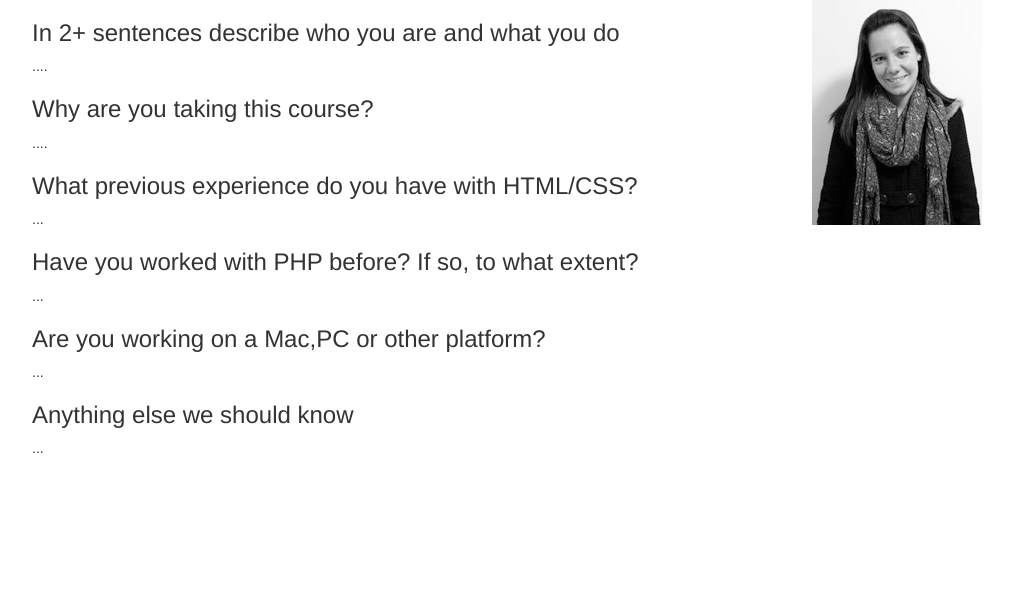
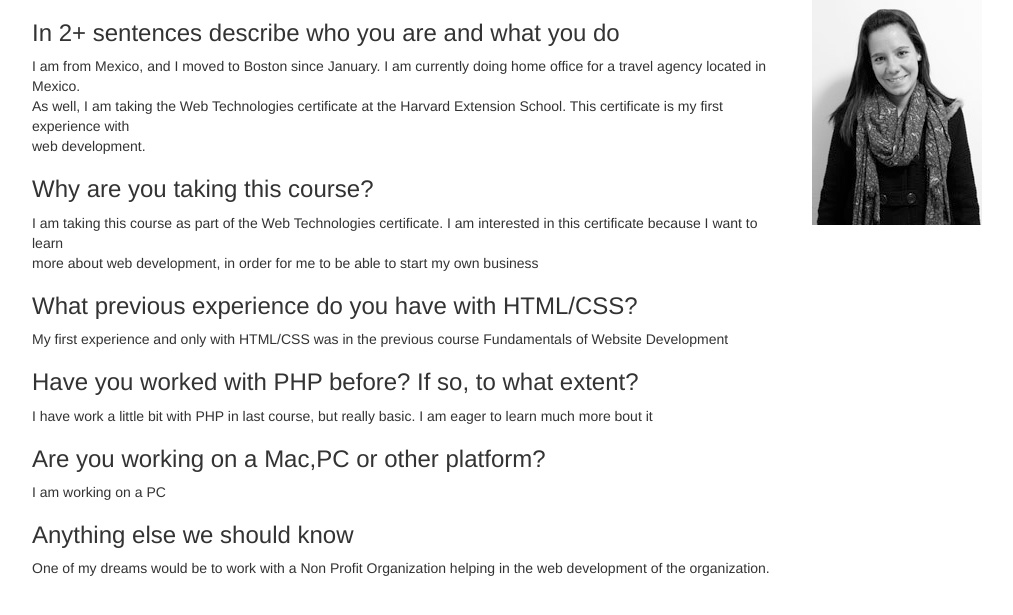
Before and after one commit to anapolavarrieta/P1, a PHP site: page / in a window 1280 px wide. Shown: the top 615 px of the page, without its empty margins (38-1051 px from the left). Run offline with PHP 8.4, Linux system fonts and the light colour scheme.

Commit message:
Answeres the main questions about myself

```diff
--- a/index.php
+++ b/index.php
@@ -15,17 +15,20 @@
 		<div class="row">
 			<div class= "col-md-8">
 			<h3> In 2+ sentences describe who you are and what you do </h3>
-			<p>....</p>
+			<p>I am from Mexico, and I moved to Boston since January. I am currently doing home office for a travel agency located in Mexico.
+			<br/> As well, I am taking the Web Technologies certificate at the Harvard Extension School. This certificate is my first experience with
+			<br/> web development.</p>
 			<h3> Why are you taking this course?</h3>
-			<p>....</p>
+			<p>I am taking this course as part of the Web Technologies certificate. I am interested in this certificate because I want to learn
+			<br/> more about web development, in order for me to be able to start my own business</p>
 			<h3>What previous experience do you have with HTML/CSS?</h3>
-			<p>...</p>
+			<p>My first experience and only with HTML/CSS was in the previous course Fundamentals of Website Development</p>
 			<h3>Have you worked with PHP before? If so, to what extent?</h3>
-			<p>...</p>
+			<p>I have work a little bit with PHP in last course, but really basic. I am eager to learn much more bout it</p>
 			<h3>Are you working on a Mac,PC or other platform? </h3>
-			<p>...</p>
+			<p>I am working on a PC</p>
 			<h3>Anything else we should know </h3>
-			<p>...</p>
+			<p>One of my dreams would be to work with a Non Profit Organization helping in the web development of the organization.</p>
 			</div>
 			<div class="col-md-4">
 			<p> <img src="Images/Ana_Paula.jpg" alt= "Ana Paula Photo" /> </p>
```
